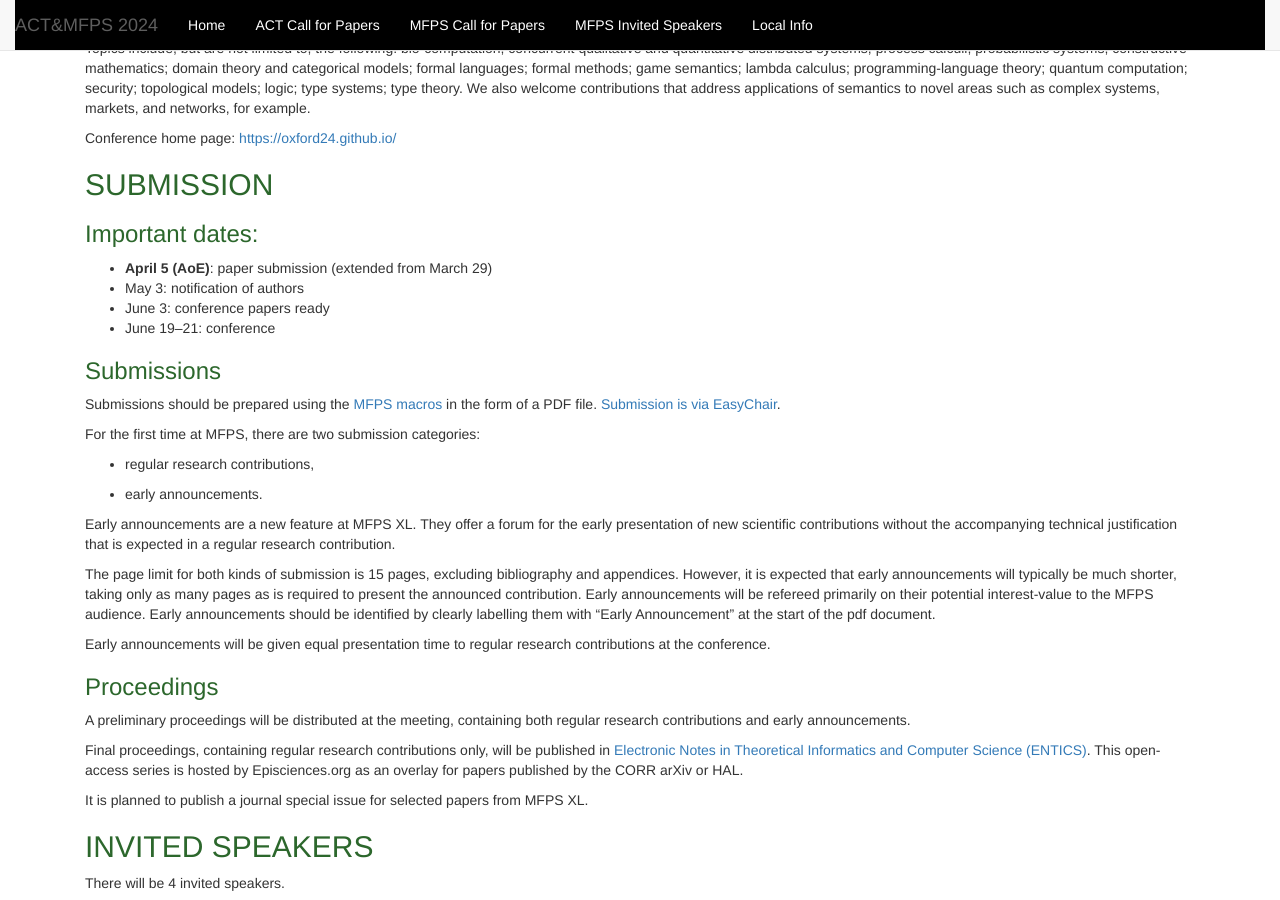
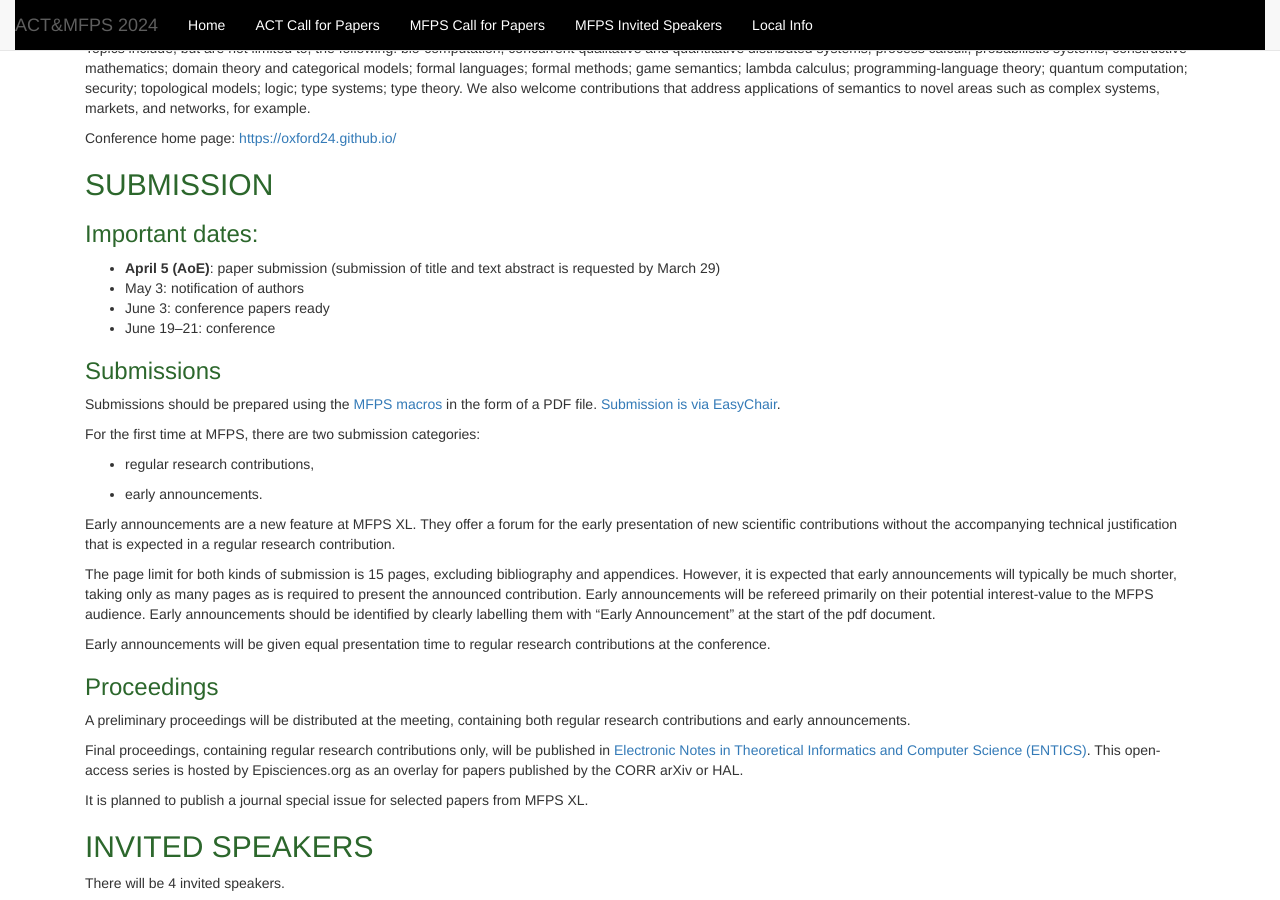
Before and after one commit to oxford24/oxford24.github.io, a Jekyll site: the page built from mfps_cfp.md, in a window 1280 px wide and 900 px high, scrolled down 400 px. Built offline with Jekyll 4.4.1, drawn with Linux system fonts in a browser that asks for light colours.

Commit message:
minor edit

```diff
--- a/mfps_cfp.md
+++ b/mfps_cfp.md
@@ -18,7 +18,7 @@ Conference home page: [https://oxford24.github.io/](https://oxford24.github.io/)
 
 ### Important dates:
 
-* **April 5 (AoE)**: paper submission (extended from March 29)
+* **April 5 (AoE)**: paper submission (submission of title and text abstract is requested by March 29)
 * May 3: notification of authors
 * June 3: conference papers ready
 * June 19–21: conference
```
